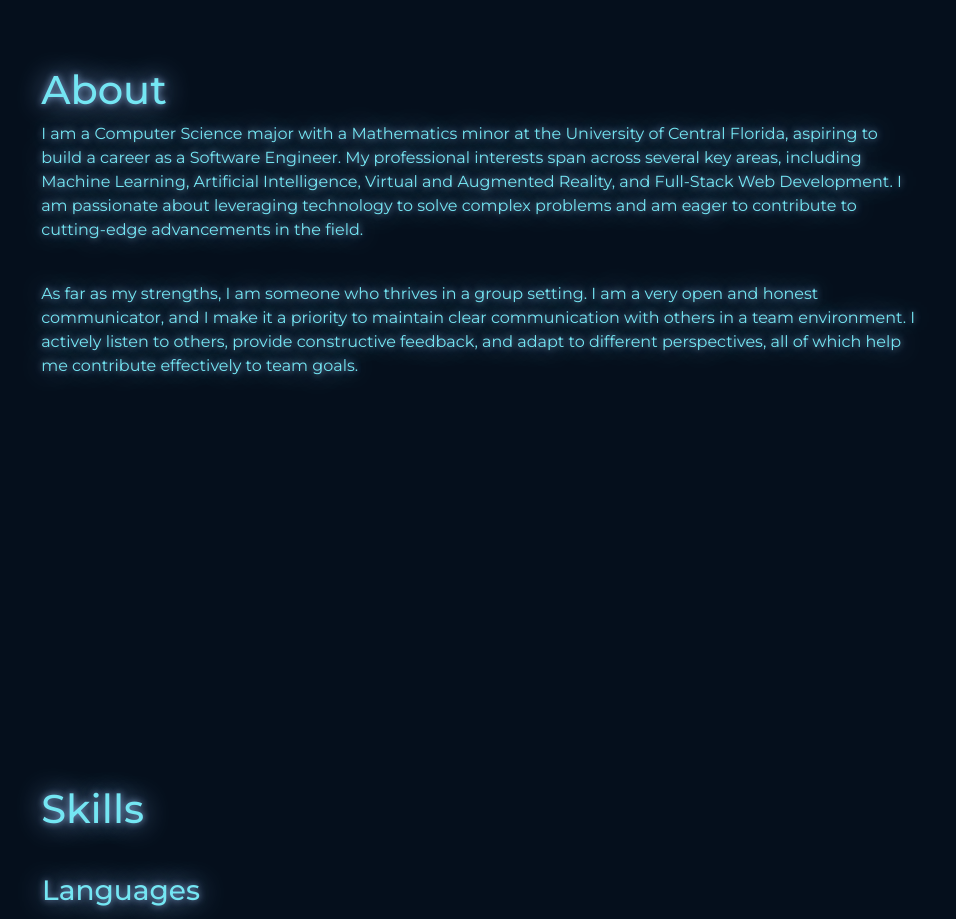
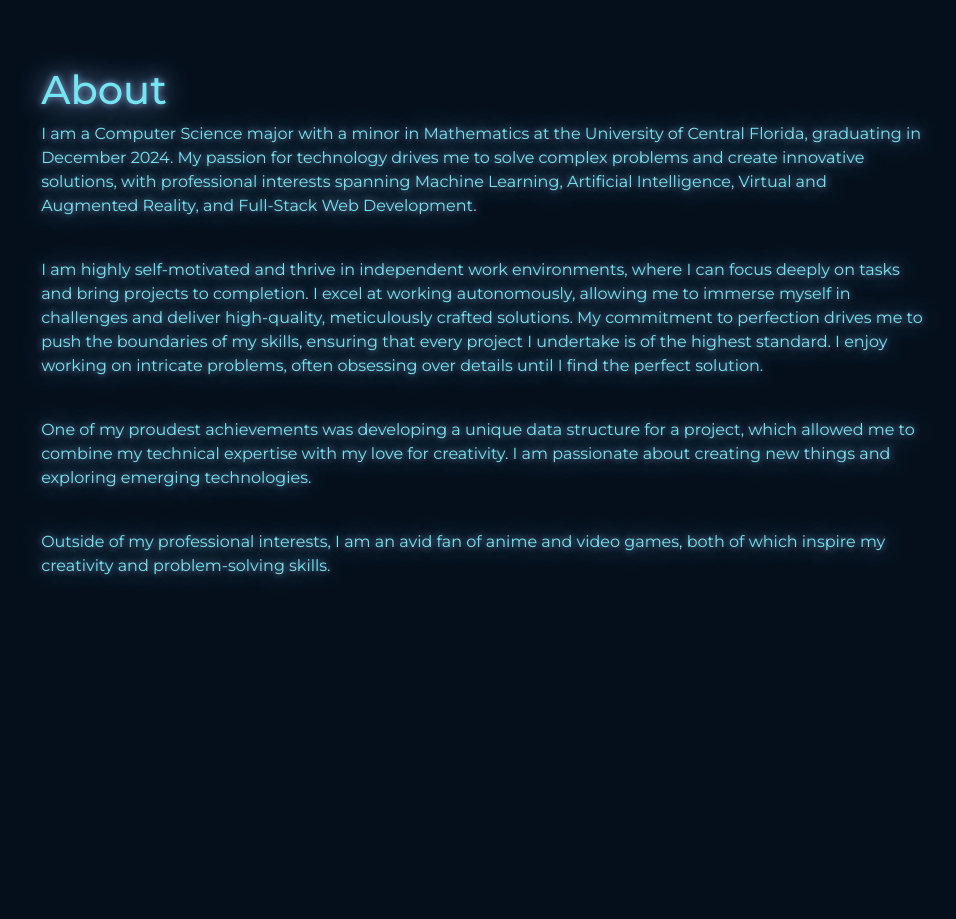
Before and after one commit to NJustin03/nathan-portfolio, a React (Create React App) app: page / in a window 1280 px wide. Shown: the part 940-1859 px from the top of the page, without its empty margins (52-1008 px from the left). Built offline with nearby package versions, Linux system fonts and the light colour scheme.

Commit message:
Updated About Me Paragraph Again

```diff
--- a/src/App.js
+++ b/src/App.js
@@ -19,23 +19,31 @@ function App() {
         <WelcomePage></WelcomePage>
         <h1 className="Section" id="about" style={{paddingTop: '35%'}}>About</h1>
         <p className="AboutParagraph">
-          I am a Computer Science major with a Mathematics minor at the University of
-          Central Florida, aspiring to build a career as a Software Engineer. My
-          professional interests span across several key areas, including Machine
-          Learning, Artificial Intelligence, Virtual and Augmented Reality, and
-          Full-Stack Web Development. I am passionate about leveraging technology
-          to solve complex problems and am eager to contribute to cutting-edge
-          advancements in the field.
+          I am a Computer Science major with a minor in Mathematics at the University of Central Florida,
+          graduating in December 2024. My passion for technology drives me to solve complex problems and
+          create innovative solutions, with professional interests spanning Machine Learning, Artificial
+          Intelligence, Virtual and Augmented Reality, and Full-Stack Web Development.
         </p>
         <br></br>
         <p className="AboutParagraph">
-          As far as my strengths, I am someone who thrives in a group setting. I am a
-          very open and honest communicator, and I make it a priority to maintain clear
-          communication with others in a team environment. I actively listen to others,
-          provide constructive feedback, and adapt to different perspectives, all of
-          which help me contribute effectively to team goals.
+          I am highly self-motivated and thrive in independent work environments, where I can focus
+          deeply on tasks and bring projects to completion. I excel at working autonomously, allowing me
+          to immerse myself in challenges and deliver high-quality, meticulously crafted solutions. My
+          commitment to perfection drives me to push the boundaries of my skills, ensuring that every
+          project I undertake is of the highest standard. I enjoy working on intricate problems, often
+          obsessing over details until I find the perfect solution.
         </p>
-
+        <br></br>
+        <p className="AboutParagraph">
+          One of my proudest achievements was developing a unique data structure for a project, which
+          allowed me to combine my technical expertise with my love for creativity. I am passionate
+          about creating new things and exploring emerging technologies.
+        </p>
+        <br></br>
+        <p className="AboutParagraph">
+          Outside of my professional interests, I am an avid fan of anime and video games, both of which
+          inspire my creativity and problem-solving skills.
+        </p>
         <h1 className="Section" id="skills" style={{paddingTop: '35%'}}>Skills</h1>
         <SkillsPage></SkillsPage>
         <h1 className="Section" id="projects">Projects</h1>
--- a/src/components/Header.js
+++ b/src/components/Header.js
@@ -58,7 +58,7 @@ export default function AppHeader(){
                                 <a href={resumeFile} download>
                                     <Image src={resumePic} className="NavImage"/>
                                 </a>
-                                <a href="https://www.linkedin.com/in/nathan-justin-a5270b280/" target="_blank" rel="noopener noreferrer">
+                                <a href="https://www.linkedin.com/in/nathan-a-justin/" target="_blank" rel="noopener noreferrer">
                                     <Image src={linkedInPic} className="NavImage"/>
                                 </a>
                                 <a href="https://github.com/SkyDrqgon" target="_blank" rel="noopener noreferrer">
```
